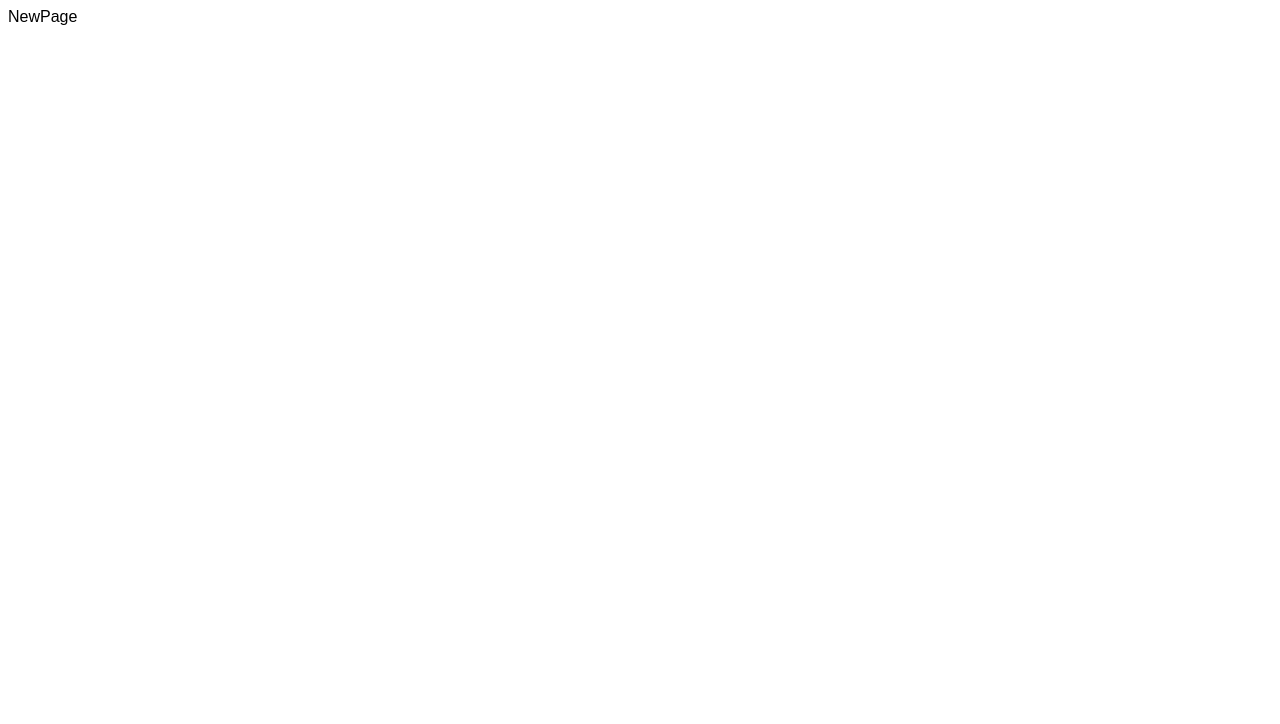
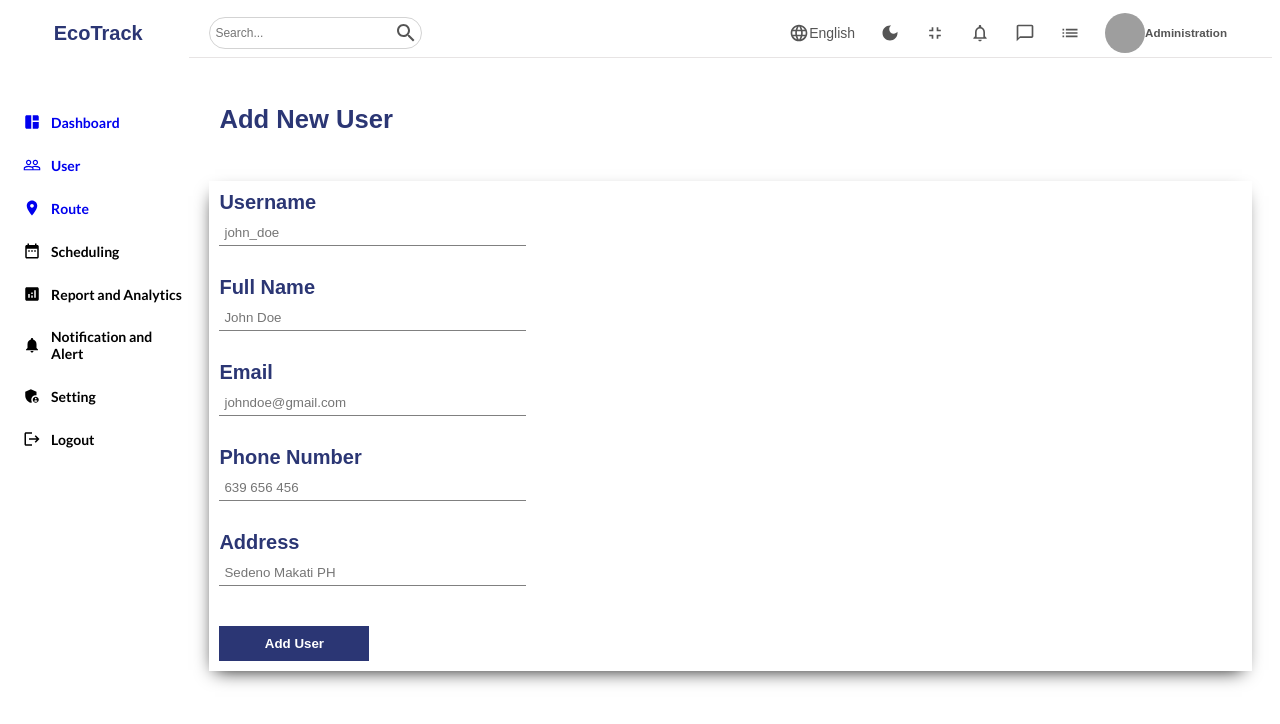
Before and after one commit to ssmdvc/ECOTRACK, a React (Create React App) app in the folder ecotrack/: page /user/new in a window 1280 px wide. Shown: the top 724 px of the page. Built offline with nearby package versions, Linux system fonts and the light colour scheme; grey boxes are pictures that could not be loaded.

Commit message:
updated newpage

```diff
--- a/ecotrack/src/App.js
+++ b/ecotrack/src/App.js
@@ -10,6 +10,7 @@ import Dashboard from "./Pages/Dashboard/Dashboard";
 import List from './Pages/List/List';
 import SinglePage from './Pages/SinglePage/SinglePage';
 import NewPage from './Pages/NewPage/NewPage';
+import { userInputs } from './formSource';
 
 function App() {
   return (
@@ -22,7 +23,7 @@ function App() {
       <Route path="user">
         <Route index element={<List />}/>
         <Route path=":userId" element={<SinglePage />}/>
-        <Route path="new" element={<NewPage />}/>
+        <Route path="new" element={<NewPage inputs = {userInputs} title="Add New User" />}/>
       </Route>
       <Route path="products">
         <Route index element={<List/>}/>
--- a/ecotrack/src/Components/Datatable/Datatable.jsx
+++ b/ecotrack/src/Components/Datatable/Datatable.jsx
@@ -1,20 +1,33 @@
 import './Datatable.scss'
 import { DataGrid } from '@mui/x-data-grid';
 import { userColumns, userRows} from "../../datatablesource"
+import { Link } from 'react-router-dom';
+
 
 
 const Datatable = () => {
     const actionColumn = [{ field: "action", headerName: "Action", width: 200, renderCell:()=>{
       return(
         <div className='cellAction'>
+          <Link to="/user/test" style={{textDecoration:"none"}}>
           <div className="viewButton">View</div>
+          </Link>
+          <Link to="/route" style={{textDecoration:"none"}}>
           <div className="deleteButton">Delete</div>
+          </Link>
         </div>
+
       )
     }}];
 
   return (
     <div className='datatable' div style={{ height: 600, width: '100%' }}>
+      <div className="datatableTitle">
+        Add New User
+        <Link to="/user/new" style={{textDecoration:"none"}}>
+        Add New
+        </Link>
+      </div>
        <DataGrid
         rows={userRows}
         columns={userColumns.concat(actionColumn)}
--- a/ecotrack/src/Components/Datatable/Datatable.scss
+++ b/ecotrack/src/Components/Datatable/Datatable.scss
@@ -1,6 +1,27 @@
 .datatable{
     height: 600px;
     padding: 20px;
+
+    .datatableTitle{
+        width: 100%;
+        font-size: 24px;
+        color: gray;
+        margin-bottom: 10px;
+        display: flex;
+        align-items: center;
+        justify-content: space-between;
+
+        .link{
+            text-decoration: none;
+            color: rgb(21, 0, 128);
+            font-size: 16px;
+            font-weight: 400;
+            border: 1px solid rgb(21, 0, 128);
+            padding: 5px;
+            border-radius: 5px;
+            cursor: pointer;
+        }
+    }
 
     .cellWithTable{
         display: flex;
--- a/ecotrack/src/Components/Sidebar/Sidebar.jsx
+++ b/ecotrack/src/Components/Sidebar/Sidebar.jsx
@@ -7,6 +7,7 @@ import AnalyticsIcon from '@mui/icons-material/Analytics';
 import NotificationsIcon from '@mui/icons-material/Notifications';
 import AdminPanelSettingsIcon from '@mui/icons-material/AdminPanelSettings';
 import LogoutIcon from '@mui/icons-material/Logout';
+import {Link} from "react-router-dom"
 
 
 
@@ -14,25 +15,33 @@ const Sidebar = () => {
     return (
         <div className="sidebar">
             <div className="top">
+                <Link to="/dashboard" style={{textDecoration:"none"}}>
                 <span className="logo">EcoTrack</span>
+                </Link>
             </div>
             <div className="center">
                 <ul>
                     <p className="title-1"></p>
+                    <Link to="/dashboard" style={{textDecoration:"none"}}>
                     <li>
                         <SpaceDashboardIcon className="icon" />
                         <span>Dashboard</span>
                     </li>
+                    </Link>
                     <p className="title"></p>
+                    <Link to="/user" style={{textDecoration:"none"}}>
                     <li>
                         <PeopleOutlineIcon className="icon" />
                         <span>User</span>
                     </li>
+                    </Link>
                     <p className="title"></p>
+                    <Link to="/route" style={{textDecoration:"none"}}>
                     <li>
                         <LocationOnIcon className="icon" />
                         <span>Route</span>
                     </li>
+                    </Link>
                     <p className="title"></p>
                     <li>
                         <DateRangeIcon className="icon" />
--- a/ecotrack/src/Pages/NewPage/NewPage.jsx
+++ b/ecotrack/src/Pages/NewPage/NewPage.jsx
@@ -1,9 +1,31 @@
 import React from 'react';
 import "./NewPage.scss"
+import Sidebar from '../../Components/Sidebar/Sidebar';
+import Navbar from '../../Components/Navbar/Navbar';
 
-const NewPage = () => {
+const NewPage = ({inputs, title}) => {
   return (
-    <div>NewPage</div>
+    <div className='new'>
+      <Sidebar />
+      <div className="newContainer">
+        <Navbar />
+        <div className="top">
+          <h1>{title}</h1></div>
+        <div className="bottom">
+          <div className="left">
+          <form>
+            {inputs.map((input) => (
+              <div className="formInput" key={input.id}>
+              <label>{input.label}</label>
+              <input type={input.type} placeholder={input.placeholder} />
+            </div>
+            ))}
+              <button>Add User</button>
+            </form>
+          </div>
+        </div>
+      </div>
+    </div>
   )
 }
 
--- a/ecotrack/src/Pages/NewPage/NewPage.scss
+++ b/ecotrack/src/Pages/NewPage/NewPage.scss
@@ -0,0 +1,76 @@
+.new{
+    width: 100%;
+    display: flex;
+
+    .newContainer{
+        flex: 6;
+
+        .top{
+        padding: 10px;
+        margin: 20px;
+        color: rgba(43, 54, 116, 1);
+        font-size: 80%;
+        }
+
+
+        .bottom{
+        -webkit-box-shadow: -2px 7px 18px -8px #000000;
+        box-shadow: -2px 7px 18px -8px #000000;
+        padding: 10px;
+        margin: 20px;
+
+
+        h1{
+            color: rgba(43, 54, 116, 1);
+            font-size: 20px;
+        }
+
+        .left{
+            flex: 1;
+
+            form{
+                display: block;
+                flex-wrap: wrap;
+                gap: 20px;
+
+                .formInput{
+                    width: 30%;
+                    font-size: 125%;
+                    font-weight: bold;
+                    margin-bottom: 30px;
+
+                    label{
+                        display: flex;
+                        align-items: center;
+                        gap: 10px;
+                        margin-bottom: 5px;
+                        color: rgba(43, 54, 116, 1);
+                    }
+
+                    input{
+                        width: 100%;
+                        height: 100%;
+                        padding: 5px;
+                        border: none;
+                        border-bottom: 1px solid gray;
+                    }
+                }
+                button{
+                    width: 150px;
+                    padding: 10px;
+                    border: none;
+                    background-color: rgba(43, 54, 116, 1);
+                    color: white;
+                    font-weight: bold;
+                    cursor: pointer;
+                    margin-top: 10px;
+                }
+            }
+        }
+
+        .right{
+            flex: 2;
+        }
+        }
+    }
+}
--- /dev/null
+++ b/ecotrack/src/formSource.js
@@ -0,0 +1,32 @@
+export const userInputs = [
+    {
+        id: 1,
+        label: "Username",
+        type: "text",
+        placeholder: "john_doe"
+    },
+    {
+        id: 2,
+        label: "Full Name",
+        type: "text",
+        placeholder: "John Doe"
+    },
+    {
+        id: 3,
+        label: "Email",
+        type: "mail",
+        placeholder: "johndoe@gmail.com"
+    },
+    {
+        id: 4,
+        label: "Phone Number",
+        type: "text",
+        placeholder: "639 656 456"
+    },
+    {
+        id: 5,
+        label: "Address",
+        type: "text",
+        placeholder: "Sedeno Makati PH"
+    },
+];
```
